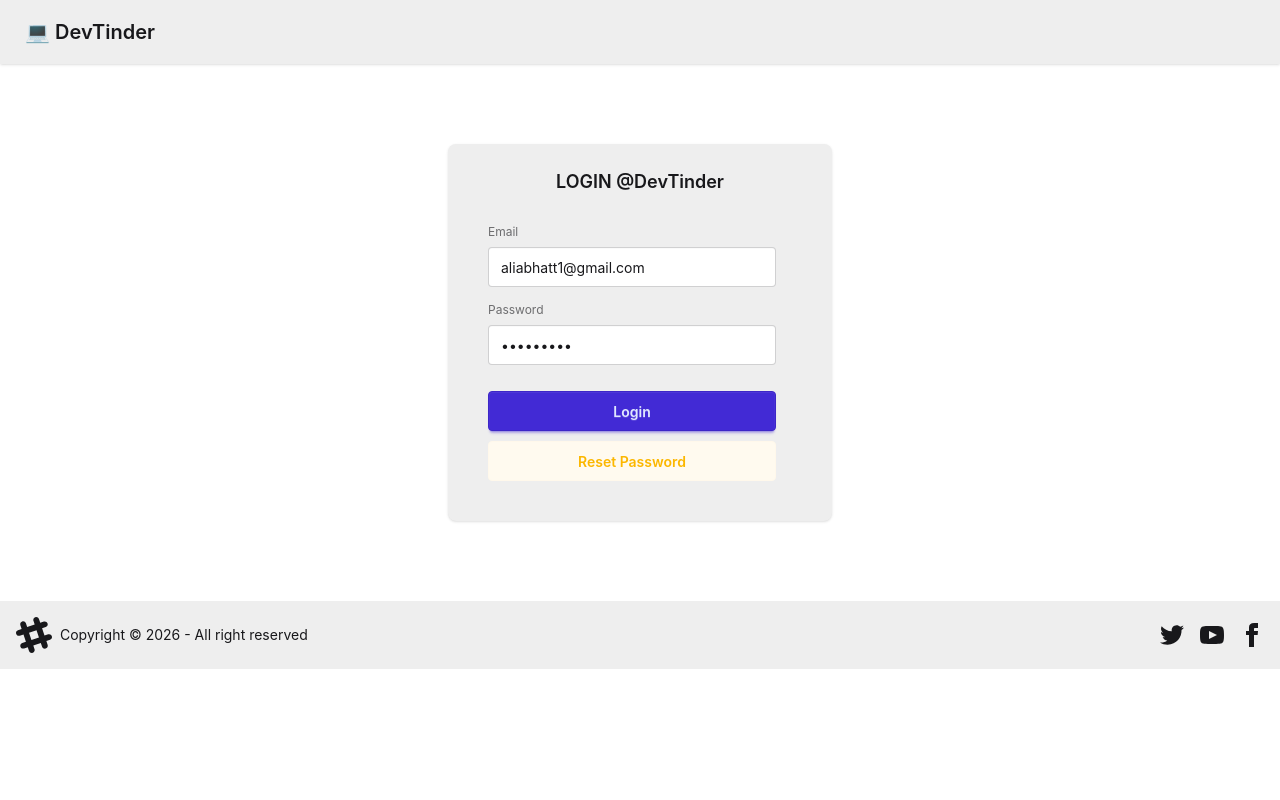
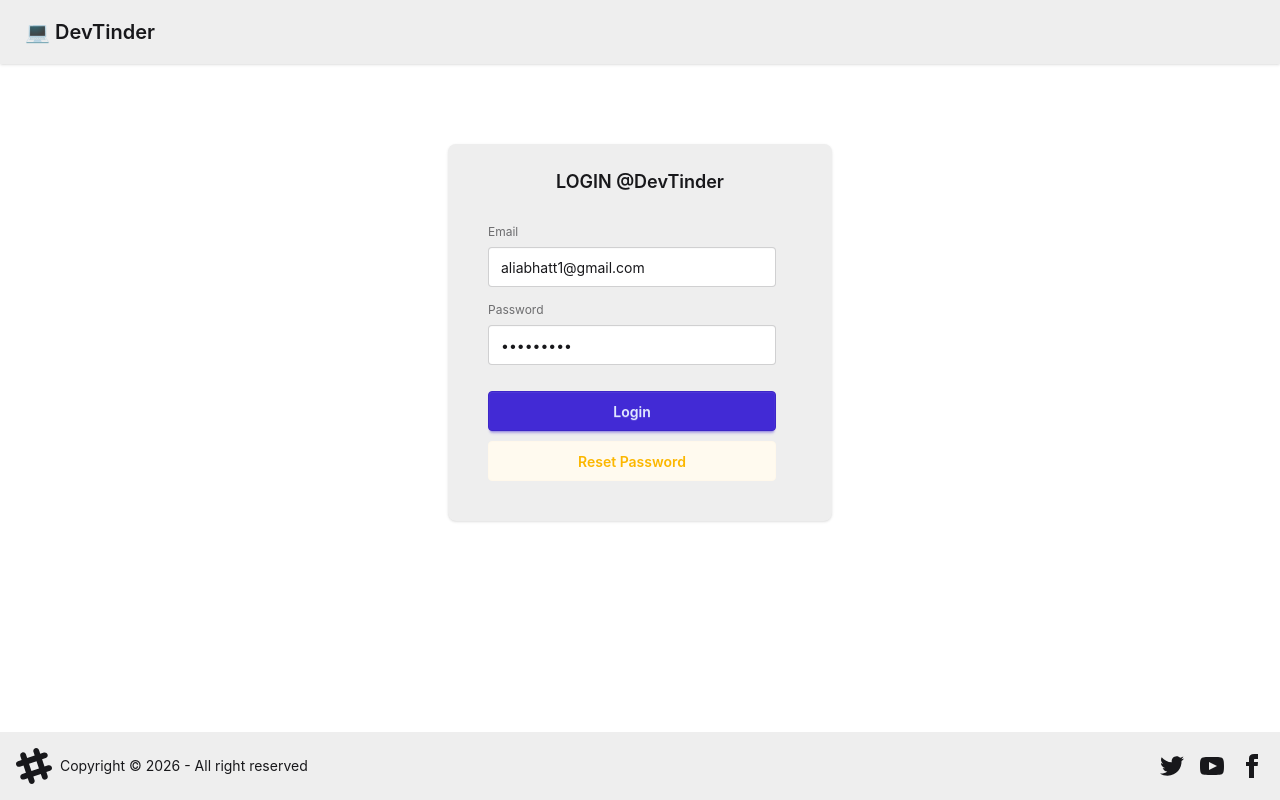
Before and after one commit to dakshbisht1999/devtinder-fe, a React (Vite) app: page /login in a window 1280 px wide. Built offline with nearby package versions, Linux system fonts and the light colour scheme; no server answers.

Commit message:
fixed footer view related css

```diff
--- a/src/Body.jsx
+++ b/src/Body.jsx
@@ -6,6 +6,7 @@
         <>
             <NavBar />
             <Outlet />
+            <br /><br /><br />
             <Footer />
         </>
     );
--- a/src/Footer.jsx
+++ b/src/Footer.jsx
@@ -1,7 +1,7 @@
 const Footer = () => {
     return (
         <>
-            <footer className="footer sm:footer-horizontal bg-base-300 text-base-content items-center p-4 sticky bottom-0">
+            <footer className="footer sm:footer-horizontal bg-base-300 text-base-content items-center p-4 fixed bottom-0">
                 <aside className="grid-flow-col items-center">
                     <svg
                     width="36"
```
